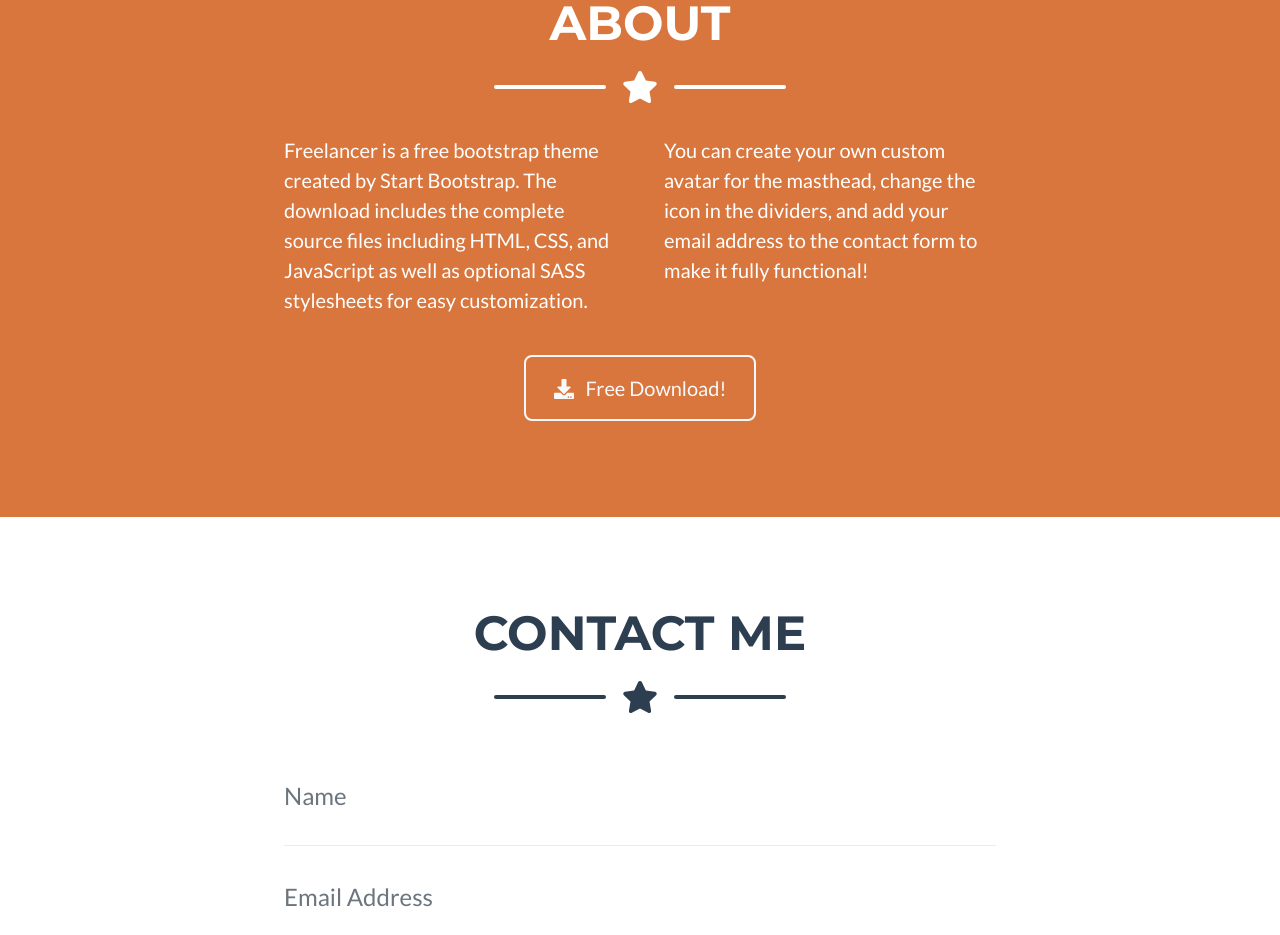
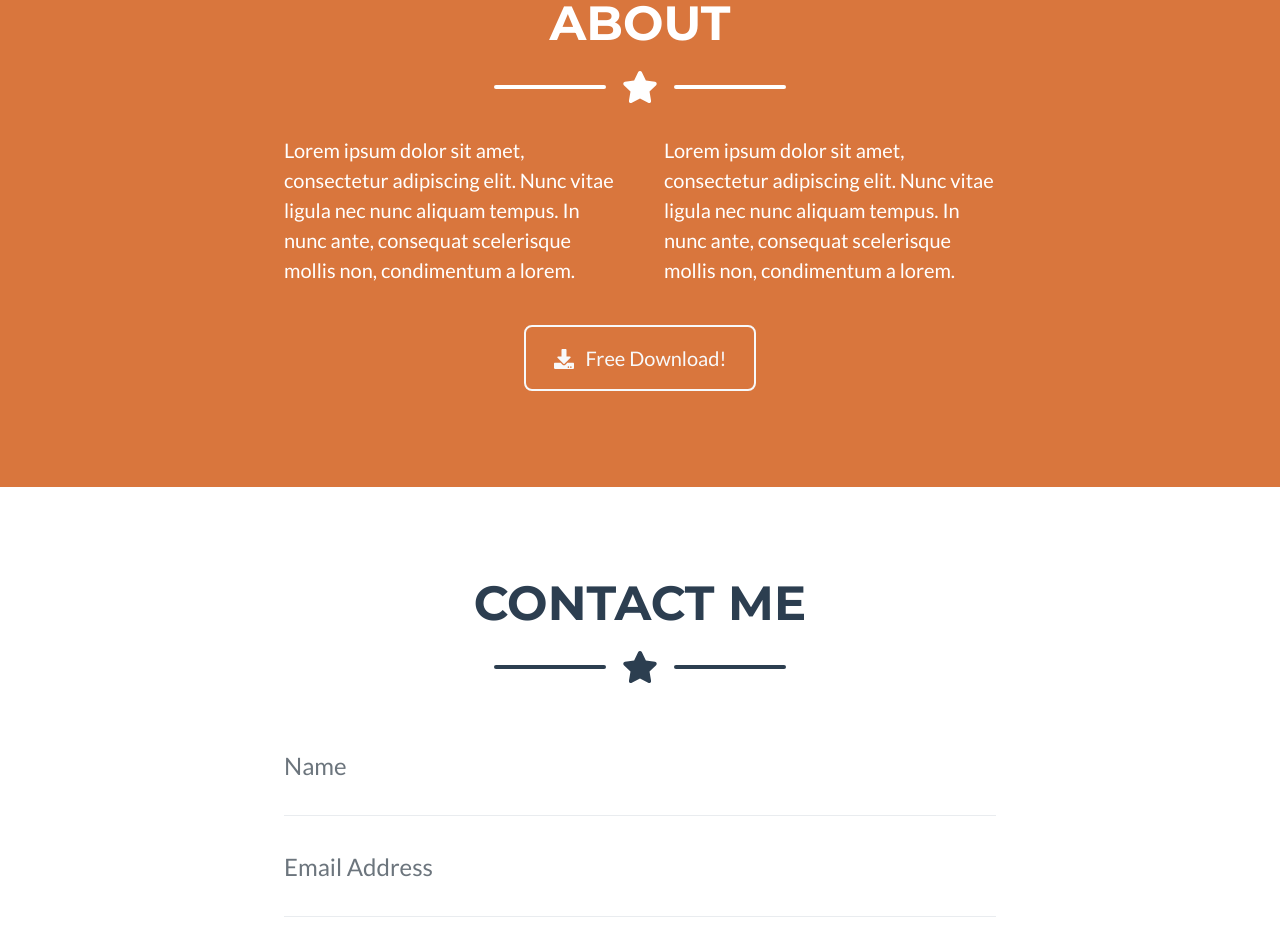
Before and after one commit to HenPie/freelance, a plain HTML site: page index.html in a window 1280 px wide. Shown: the part 1791-2726 px from the top of the page. Drawn offline with nearby package versions, Linux system fonts and the light colour scheme.

Commit message:
Modification du texte About

```diff
--- a/index.html
+++ b/index.html
@@ -135,8 +135,8 @@
                 </div>
                 <!-- About Section Content-->
                 <div class="row">
-                    <div class="col-lg-4 ml-auto"><p class="lead">Freelancer is a free bootstrap theme created by Start Bootstrap. The download includes the complete source files including HTML, CSS, and JavaScript as well as optional SASS stylesheets for easy customization.</p></div>
-                    <div class="col-lg-4 mr-auto"><p class="lead">You can create your own custom avatar for the masthead, change the icon in the dividers, and add your email address to the contact form to make it fully functional!</p></div>
+                    <div class="col-lg-4 ml-auto"><p class="lead">Lorem ipsum dolor sit amet, consectetur adipiscing elit. Nunc vitae ligula nec nunc aliquam tempus. In nunc ante, consequat scelerisque mollis non, condimentum a lorem.</p></div>
+                    <div class="col-lg-4 mr-auto"><p class="lead">Lorem ipsum dolor sit amet, consectetur adipiscing elit. Nunc vitae ligula nec nunc aliquam tempus. In nunc ante, consequat scelerisque mollis non, condimentum a lorem.</p></div>
                 </div>
                 <!-- About Section Button-->
                 <div class="text-center mt-4">
```
